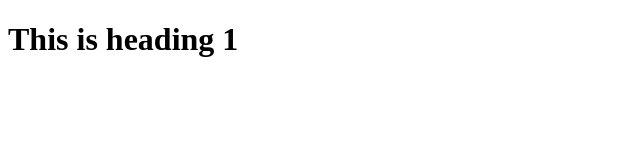
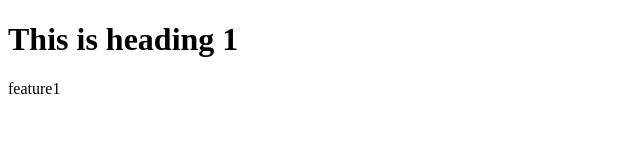
Before and after one commit to Ahtsham-Saddique/localint, a plain HTML site: page index.html in a window 1280 px wide. Shown: the full height of the page, 0-640 px from the left. Drawn offline with Linux system fonts and the light colour scheme.

Commit message:
feature1 edi5t

```diff
--- a/index.html
+++ b/index.html
@@ -7,5 +7,8 @@
 </head>
 <body>
     <h1>This is heading 1</h1>
+    <p>feature1
+
+    </p>
 </body>
 </html>
```
